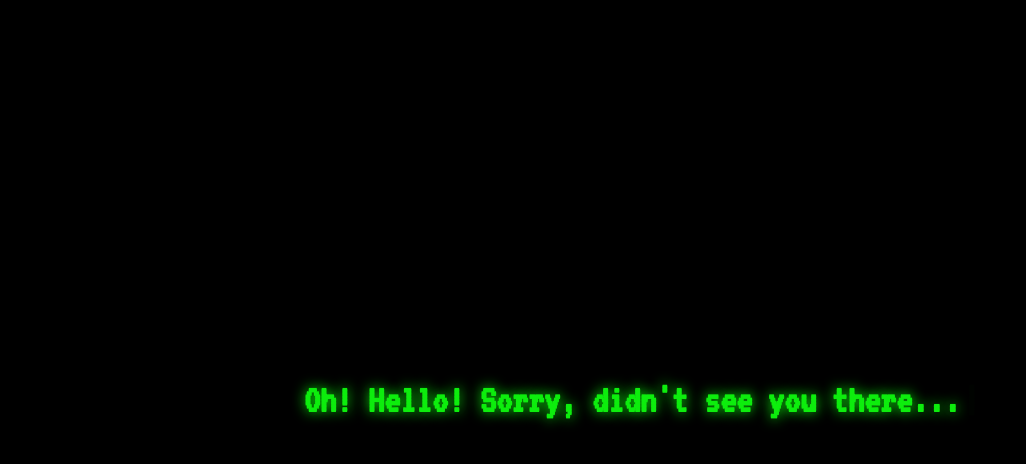
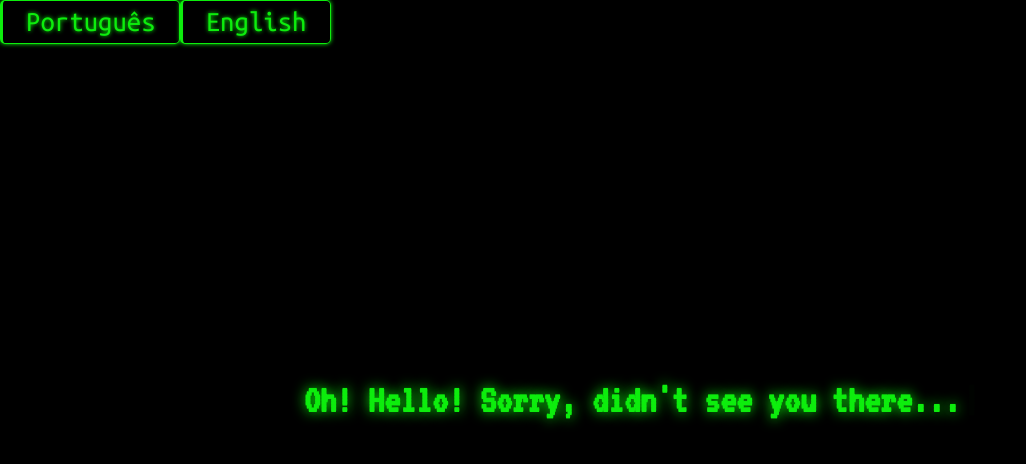
Before and after one commit to pdLeal/portfolioVwn, a React (Vite) app: page / in a window 1280 px wide. Shown: the top 464 px of the page, without its empty margins (0-1026 px from the left). Built offline with nearby package versions, Linux system fonts and the light colour scheme.

Commit message:
hello comp mostly refectored     still needs to work on LanguageSelector

```diff
--- a/src/Global_Style.jsx
+++ b/src/Global_Style.jsx
@@ -6,7 +6,6 @@ const Global_Style = createGlobalStyle`
         font-family: "Ubuntu Mono", monospace;
         color: white;
         background-color: var(--bg-color);
-        backdrop-filter: blur(10px);
     }
 
     *, *::before, *::after {
@@ -26,8 +25,11 @@ const Global_Style = createGlobalStyle`
     }
 
     :root {
+        --kvn-font: "VT323", monospace;
         --bg-color: #000;
         --primary-color: #0ded0d;
+        --hover-color: #a2eea2;
+        --active-color: #2b6a2b;
         --typeSpeed: 5s;
         --delay: 1s;
     }
--- a/src/components/hello/Hello.jsx
+++ b/src/components/hello/Hello.jsx
@@ -1,9 +1,11 @@
-import React, { useEffect, useState } from 'react';
+import React from 'react';
 import * as S from './Hello_Style';
 import { useNavigate } from 'react-router-dom';
 import TypeEfct from '../TypeEfct.jsx';
-import useUpdateBtnPosition from './hooks/useUpdateBtnPosition.jsx';
-import useShowBtns from './hooks/useShowBtns.jsx';
+import useUpdateBtnPosition from '../../hooks/hello/useUpdateBtnPosition.jsx';
+import useShowBtns from '../../hooks/hello/useShowBtns.jsx';
+import { useTranslation } from 'react-i18next';
+import LanguageSelector from '../languageSelector/LanguageSelector.jsx';
 
 function Hello() {
     const { btnPosition, showNext, handleMouseMove } = useUpdateBtnPosition();
@@ -16,14 +18,22 @@ function Hello() {
         navigate('/home');
     }
 
+    // I18NEXT
+    const { t } = useTranslation();
+
+    const { line1, line2 } = t("helloFromKVN");
+
+
     return (
+        <>
+            <LanguageSelector/>
             <S.Container>
-            {(canSkip || showWeakBtn) && <S.SkipBtn onClick={handleClick}>Skip {`>>>`}</S.SkipBtn>}
+                {(canSkip || showWeakBtn) && <S.SkipBtn onClick={handleClick}>{t('skipBtn')} {`>>>`}</S.SkipBtn>}
 
                 <S.H3>
-                {!showNext && <TypeEfct text={['Oh! Hello! Sorry, didn\'t see you there...', 'I suppose you\'re here to see Pedro\'s portfolio, right?', 'But before, what about a game?', 'All you have to do is click the button =)']} onDone={handleTypeDone} />}
-                {/* */}
-                {showNext && <TypeEfct text={['It seems you\'re having a hard time clicking the button =S', 'Here, a button that won\'t runaway!']} onDone={handleTypeDone} />
+                    {!showNext && <TypeEfct text={line1} onDone={handleTypeDone} />}
+
+                    {showNext && <TypeEfct text={line2} onDone={handleTypeDone} />
                     }
                 </S.H3>
 
@@ -34,13 +44,14 @@ function Hello() {
                         onMouseMove={handleMouseMove}
                         onTouchStart={handleMouseMove}
                     >
-                    <S.Button onClick={handleClick}>Click Me</S.Button>
+                        <S.Button onClick={handleClick}>{t('clickBtn')}</S.Button>
                     </S.Wrapper>}
 
                 {showWeakBtn &&
-                <S.HelpBtn>For the weak!</S.HelpBtn>}
+                    <S.WeakBtn>{t('weakBtn')}</S.WeakBtn>}
 
             </S.Container>
+        </>
     )
 }
 
--- a/src/components/hello/Hello_Style.jsx
+++ b/src/components/hello/Hello_Style.jsx
@@ -1,7 +1,7 @@
 import styled from "styled-components";
 
 export const Container = styled.div`
-    font-family: "VT323", monospace;
+    font-family: var(--kvn-font);
     text-align: center;
     padding: 24px;
     display: flex;
@@ -48,17 +48,17 @@ export const Button = styled.button`
 
         &:hover,
         &:focus-visible {
-          color: #66f666;
-          border-color: #66f666;
+          color: var(--hover-color);
+          border-color: var(--hover-color);
         }
 
         &:active {
-          color: #2b6a2b;
-          border-color: #2b6a2b;
+          color: var(--active-color);
+          border-color: var(--active-color);
         }
 `;
 
-export const HelpBtn = styled(Button)`
+export const WeakBtn = styled(Button)`
   position: fixed;
   top: 65%;
 `;
--- /dev/null
+++ b/src/components/languageSelector/LanguageSelector.jsx
@@ -0,0 +1,26 @@
+import React from 'react';
+import * as S from './LanguageSelector_Style';
+import { Button } from "../hello/Hello_Style";
+import { useTranslation } from 'react-i18next';
+
+function LanguageSelector() {
+    const {i18n} = useTranslation();
+    const changeLanguage = (e) => {
+        const lng = e.target.dataset.lang;
+
+        i18n.changeLanguage(lng);
+    }
+
+    return (
+        <S.Container>
+            <Button data-lang={'br'} onClick={e => {
+                changeLanguage(e);
+            }}>Português</Button>
+            <Button data-lang={'en'} onClick={e => {
+                changeLanguage(e);
+            }}>English</Button>
+        </S.Container>
+    )
+}
+
+export default LanguageSelector
--- /dev/null
+++ b/src/components/languageSelector/LanguageSelector_Style.jsx
@@ -0,0 +1,12 @@
+import styled from "styled-components";
+
+
+export const Container = styled.div`
+    display: flex;
+    justify-content: space-around;
+    align-items: center;
+    background-color: var(--bg-color);
+    position: fixed;
+    top: 0;
+    z-index:1;
+`;
--- a/src/components/hello/hooks/useUpdateBtnPosition.jsx
+++ b/src/hooks/hello/useUpdateBtnPosition.jsx
@@ -1,18 +1,9 @@
 import { useState } from "react";
+import { checkCooldown } from "../../utils/checkCooldown";
 
 function random() { // Gives a number between 10 and 80
     return Math.floor(Math.random() * 71) + 10;
 };
-
-function checkMoveCooldown(lastMoved, setLastMoved) {
-    const moveDelay = 400;
-    const now = Date.now();
-    if (now - lastMoved < moveDelay) {
-        throw new Error("Can't move yet");
-
-    }
-    setLastMoved(now);
-}
 
 function useUpdateBtnPosition() {
     const [btnPosition, setBtnPosition] = useState({
@@ -24,16 +15,21 @@ function useUpdateBtnPosition() {
     const [lastMoved, setLastMoved] = useState(0);
 
     const handleMouseMove = (e) => {
-        checkMoveCooldown(lastMoved, setLastMoved);
+        try {
+            checkCooldown(lastMoved, setLastMoved, 400);
+            // Ensures the button doesn't "run away" too quickly, making it easier for users to click.
+        } catch (error) {
+            return;
+        }
 
         setBtnPosition({
             x: random(),
             y: random()
         });
 
-        if (count > 20 || (e.touches && count > 3)) {
+        if (count > 10 || (e.touches && count > 3)) {
             setshowNext(true);
-
+            // Ensures the user must interact with the button before triggering the next message.
         } else {
             setCount(prev => (prev + 1));
 
--- a/src/i18n.js
+++ b/src/i18n.js
@@ -4,16 +4,29 @@ import { initReactI18next } from "react-i18next";
 
 i18next.use(LanguageDetector).use(initReactI18next).init({
     debug: true,
-    lng: "en",
+    fallbackLng: "en",
+    returnObjects: true,
     resources: {
         en: {
             translation: {
-                hello: "Hello",
+                skipBtn: 'Skip',
+                helloFromKVN: {
+                    line1: ['Oh! Hello! Sorry, didn\'t see you there...', 'I suppose you\'re here to see Pedro\'s portfolio, right?', 'But before, what about a game?', 'All you have to do is click the button =)'],
+                    line2: ['It seems you\'re having a hard time clicking the button =S', 'Here, a button that won\'t runaway!']
+                },
+                clickBtn: 'Click Me',
+                weakBtn: 'For the weak!',
             },
         },
         br: {
             translation: {
-                hello: "Olá",
+                skipBtn: 'Pular',
+                helloFromKVN: {
+                    line1: ['Oh! Olá! Desculpe, não tinha te visto aí...', 'Imagino que esteja aqui para ver o portifólio do Pedro, certo?', 'Mas antes, que tal um jogo?', 'Tudo que você precisa fazer é clicar no botão =)'],
+                    line2: ['Parece que você está tendo problemas em clicar no botão =S', 'Aqui, um botão que não vai fugir!']
+                },
+                clickBtn: 'Clique Aqui',
+                weakBtn: 'Para os fracos!',
             },
         }
     }
--- /dev/null
+++ b/src/utils/checkCooldown.js
@@ -0,0 +1,9 @@
+export function checkCooldown(lastTriggered, setLastTriggered, delay, msg = '') {
+    const cooldown = delay;
+    const now = Date.now();
+    if (now - lastTriggered < cooldown) {
+        throw new Error(msg);
+
+    }
+    setLastTriggered(now);
+}
```
Also changed, not shown: src/hooks/hello/useShowBtns.jsx (renamed from src/components/hello/hooks/useShowBtns.jsx). Lines whose indentation alone changed are shown as unchanged.
